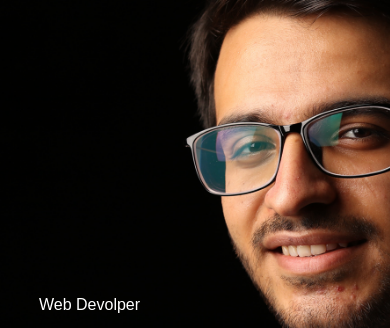
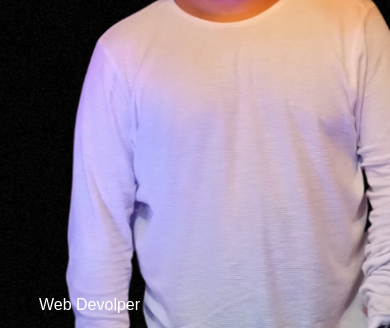
Before and after one commit to anjan457/My_portfolio, a plain HTML site: page index.html in a window 390 px wide. Shown: the part 269-597 px from the top of the page. Drawn offline with Linux system fonts and the light colour scheme.

Commit message:
samll screen

```diff
--- a/style.css
+++ b/style.css
@@ -387,7 +387,7 @@ nav .fas {
 
 @media screen and (max-width: 600px) {
     #header {
-        background-image: url(images/phone-background.png);
+        background-image: url(images/phone.png);
     }
 
 
```
Also changed, not shown: images/phone-background.png (deleted).
